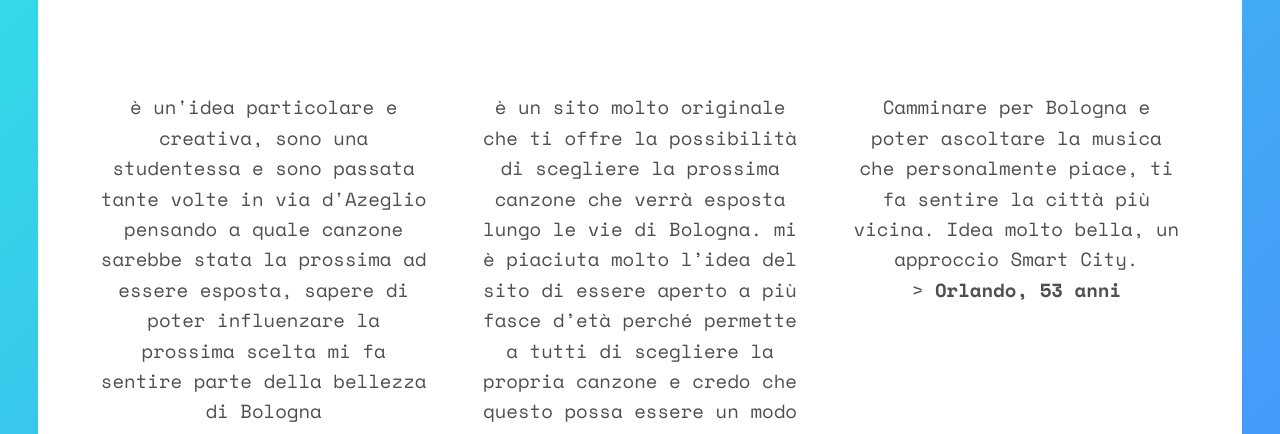
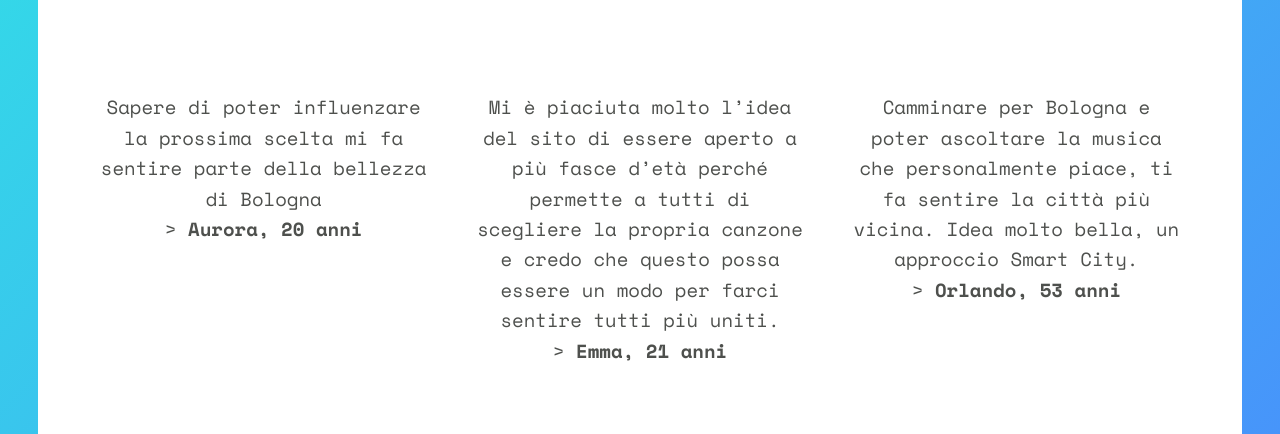
Before and after one commit to giorgiacavallucci/latuamusicaaBologna, a plain HTML site: page index.html in a window 1280 px wide. Shown: the part 1260-1694 px from the top of the page. Drawn offline with nearby package versions, Linux system fonts and the light colour scheme.

Commit message:
modifica recensioni

```diff
--- a/index.html
+++ b/index.html
@@ -74,13 +74,13 @@
                     <div class="grid-row">
                         <div class="grid-column span-one-third mt1">
                             <blockquote class="blockquote">
-                                <p>è un'idea particolare e creativa, sono una studentessa e sono passata tante volte in via d'Azeglio pensando a quale canzone sarebbe stata la prossima ad essere esposta, sapere di poter influenzare la prossima scelta mi fa sentire parte della bellezza di Bologna</p>
+                                <p>Sapere di poter influenzare la prossima scelta mi fa sentire parte della bellezza di Bologna</p>
                                 <p>> <cite>Aurora, 20 anni</cite></p>
                             </blockquote>
                         </div>
                         <div class="grid-column span-one-third mt1">
                             <blockquote class="blockquote">
-                                <p>è un sito molto originale che ti offre la possibilità di scegliere la prossima canzone che verrà esposta lungo le vie di Bologna. mi è piaciuta molto l’idea del sito di essere aperto a più fasce d’età perché permette a tutti di scegliere la propria canzone e credo che questo possa essere un modo per farci sentire tutti più uniti.
+                                <p>Mi è piaciuta molto l’idea del sito di essere aperto a più fasce d’età perché permette a tutti di scegliere la propria canzone e credo che questo possa essere un modo per farci sentire tutti più uniti.
                                 </p>
                                 <p>> <cite>Emma, 21 anni</cite></p>
                             </blockquote>
```
